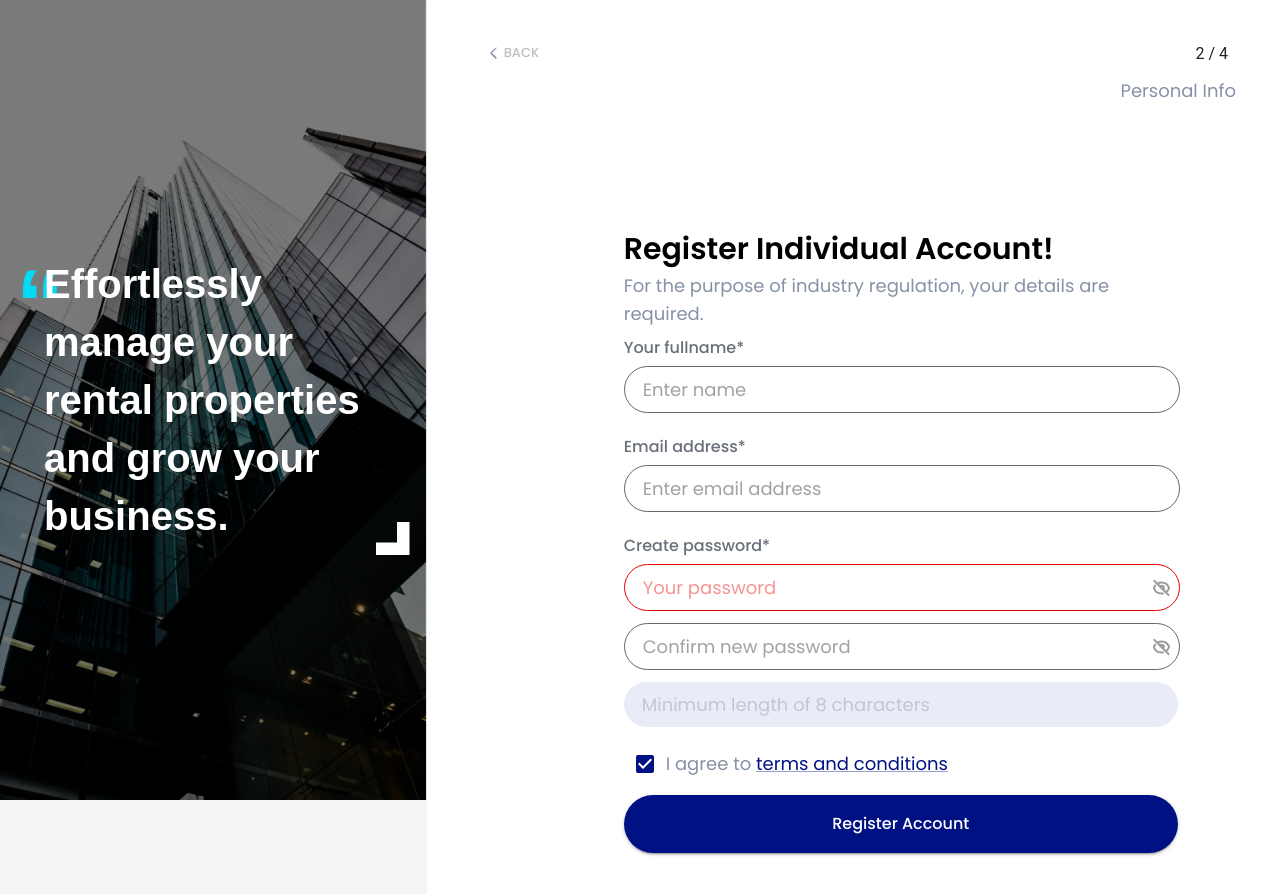
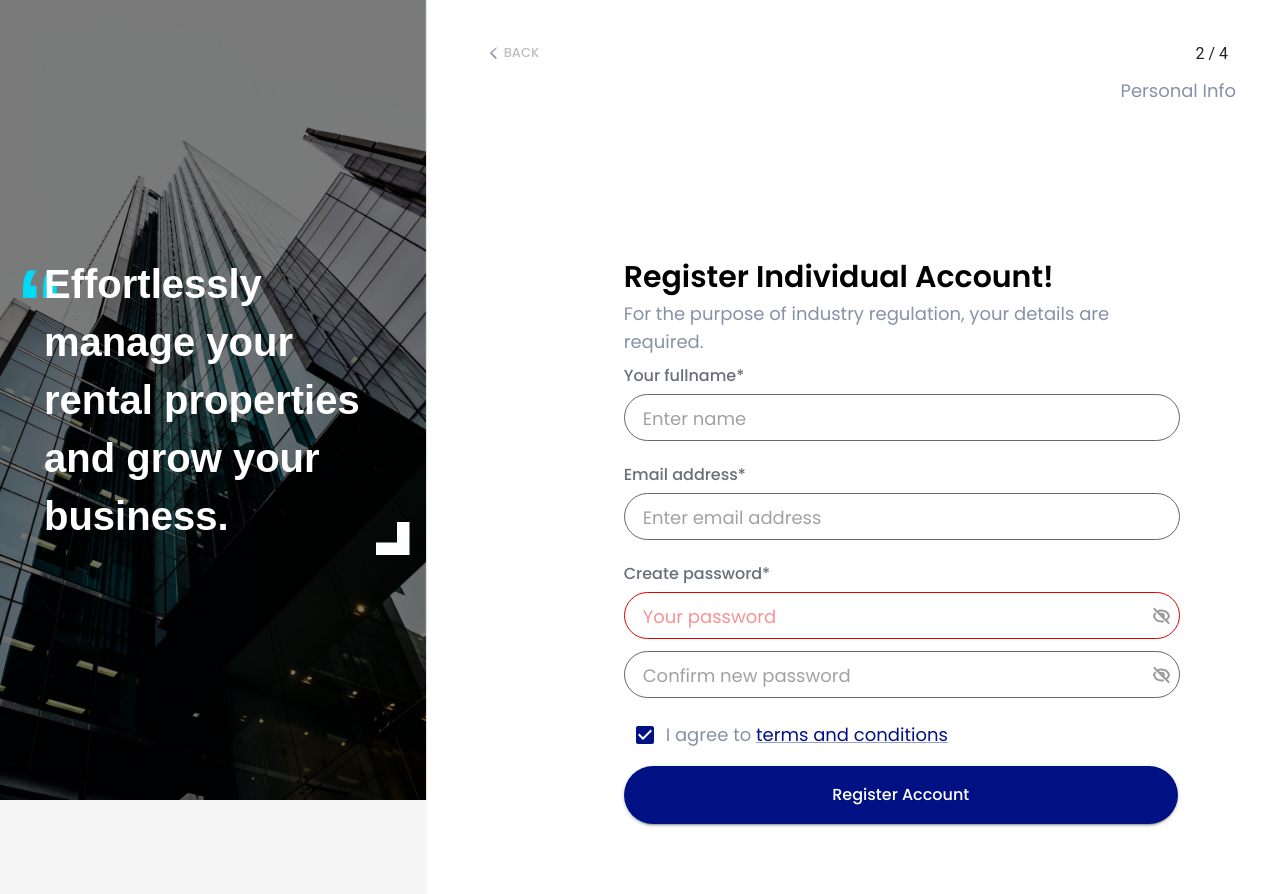
Before and after one commit to Kamran0925/manzeli-frontend, a React (Create React App) app: page / in a window 1280 px wide. Shown: the top 894 px of the page. Built offline with nearby package versions, Linux system fonts and the light colour scheme; a web font is replaced by a local one.

Commit message:
Add helper for input field password type and remove disabled field from signup

```diff
--- a/src/components/registration/SignUp/SignUp.tsx
+++ b/src/components/registration/SignUp/SignUp.tsx
@@ -85,7 +85,6 @@ const SignUp = () => {
                 error={true}
               />
               <InputField type="password" placeholder="Confirm new password" />
-              <InputField type="text" disabled />
             </Box>
 
             <Box className={styles.box5}>
--- a/src/components/shared/InputField/InputField.tsx
+++ b/src/components/shared/InputField/InputField.tsx
@@ -1,9 +1,10 @@
-import React from "react";
+import React, { useState } from "react";
 import { TextField } from "@mui/material";
 import { useTheme } from "@mui/material/styles";
 import IconButton from "@mui/material/IconButton";
 import InputAdornment from "@mui/material/InputAdornment";
 import EyeCross from "../../../assets/icons/ui/EyeCross";
+import { getInputType } from "../../../utils/inputFIeldHelper";
 
 interface InputFieldProps {
   type: "text" | "password" | "email";
@@ -20,15 +21,22 @@ const InputField: React.FC<InputFieldProps> = ({
 }) => {
   const theme = useTheme();
 
+  const [showPassword, setShowPassword] = useState(false);
+  const inputType = getInputType(type, showPassword);
+
+  const handleClickShowPassword = () => {
+    setShowPassword(prevState => !prevState);
+  };
+
   return (
     <TextField
-      type={type}
+      type={inputType}
       fullWidth
       disabled={disabled}
-      placeholder={disabled ? "Minimum length of 8 characters" : placeholder}
+      placeholder={placeholder}
       InputProps={{
         endAdornment: type === "password" && (
-          <InputAdornment position="end">
+          <InputAdornment position="end" onClick={handleClickShowPassword}>
             <IconButton aria-label="toggle password visibility">
               <EyeCross />
             </IconButton>
--- /dev/null
+++ b/src/utils/inputFIeldHelper.ts
@@ -0,0 +1,9 @@
+export const getInputType = (
+  type: "text" | "password" | "email",
+  showPassword: boolean,
+): "text" | "password" | "email" => {
+  if (type === "password") {
+    return showPassword ? "text" : "password";
+  }
+  return type;
+};
```
